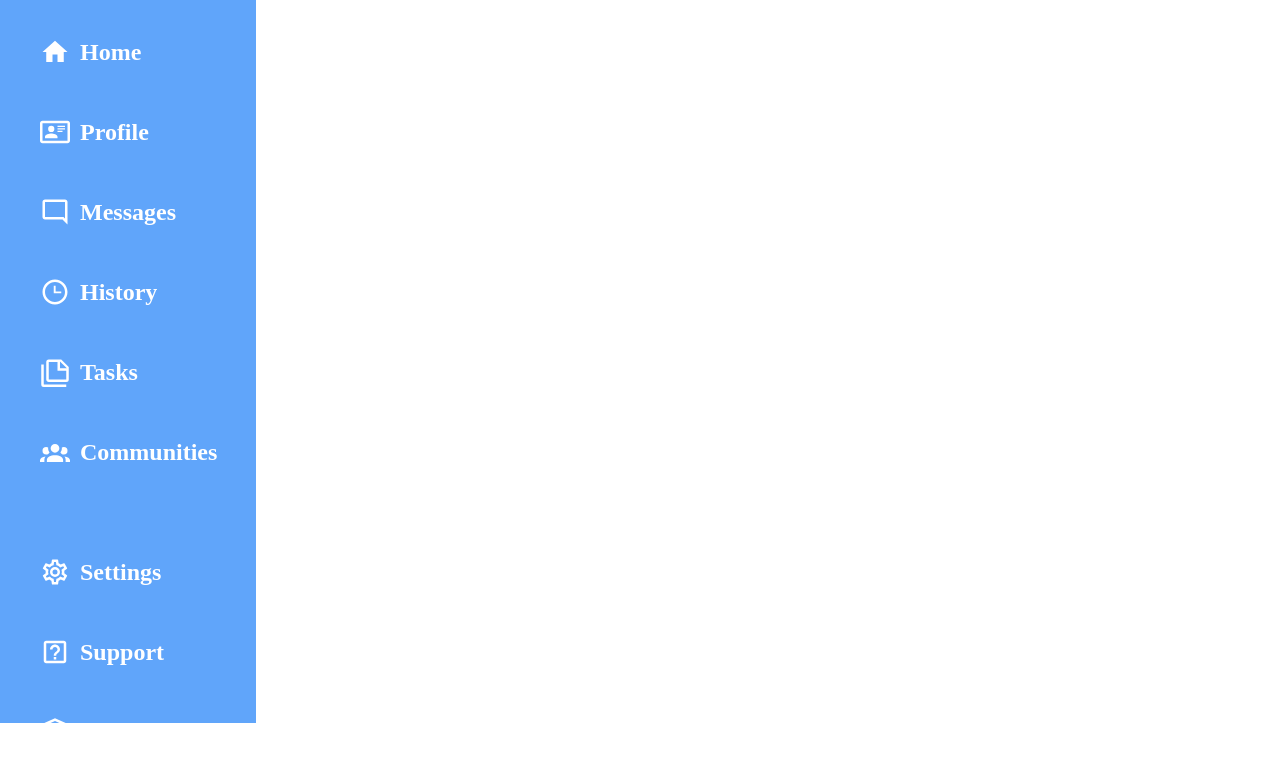
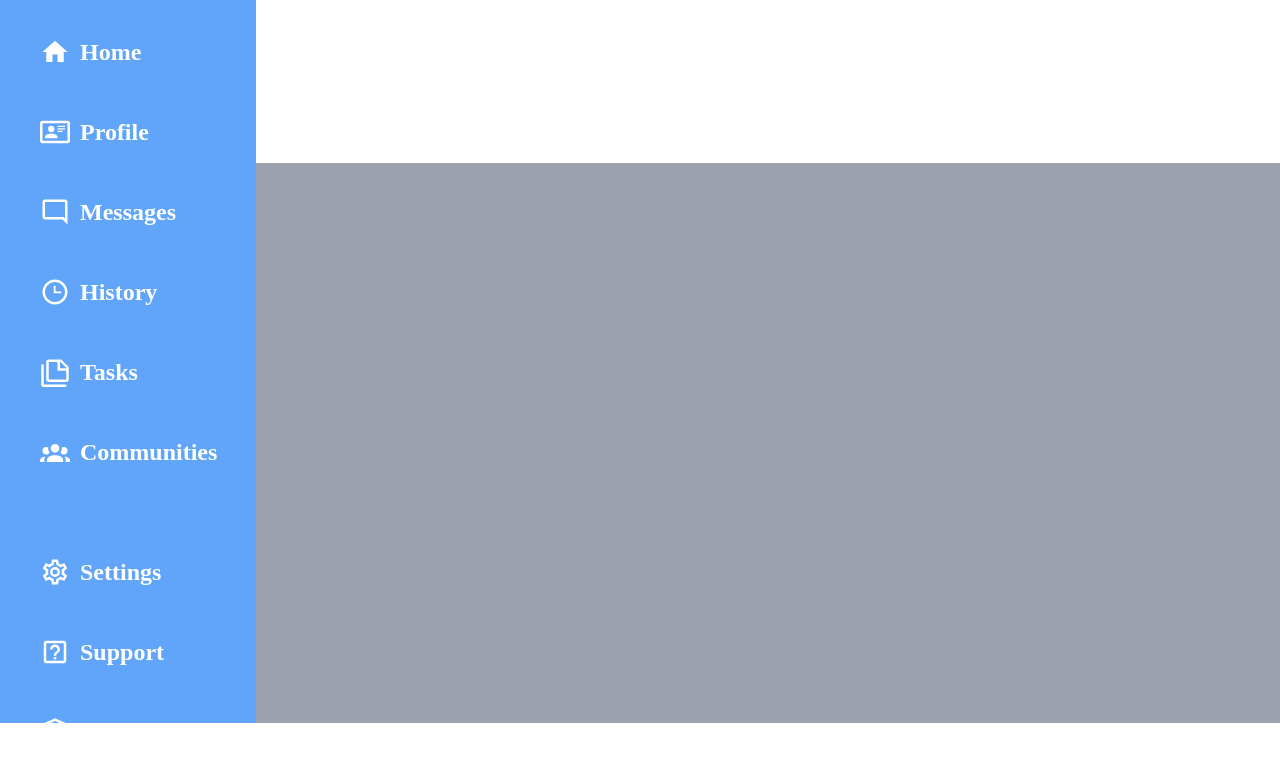
Before and after one commit to EvanO3/Admin_Dashboard, a plain HTML site: page index.html in a window 1280 px wide. Shown: the part 77-834 px from the top of the page. Drawn offline with Linux system fonts and the light colour scheme.

Commit message:
added grid layout to header and main content

```diff
--- a/style.css
+++ b/style.css
@@ -47,3 +47,27 @@ justify-self: flex-start;
 .bottom-half{
    margin-top:70px;
 }
+
+.main-content{
+    display: grid;
+    grid-template-rows: 30% 70%;
+    background-color: white;
+    height: 100vh;
+}
+
+.header{
+    background-color:white;
+    display:flex;
+    flex-direction:column;
+
+
+}
+
+.nav{
+
+}
+
+
+.content{
+    background-color:#9ca3af;
+}
```
